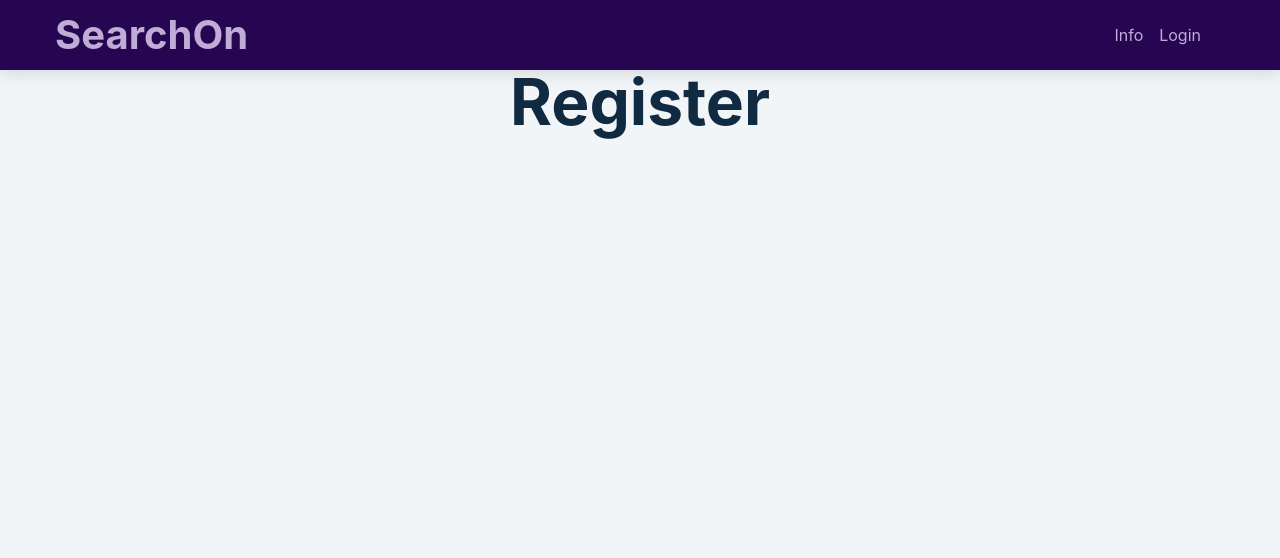
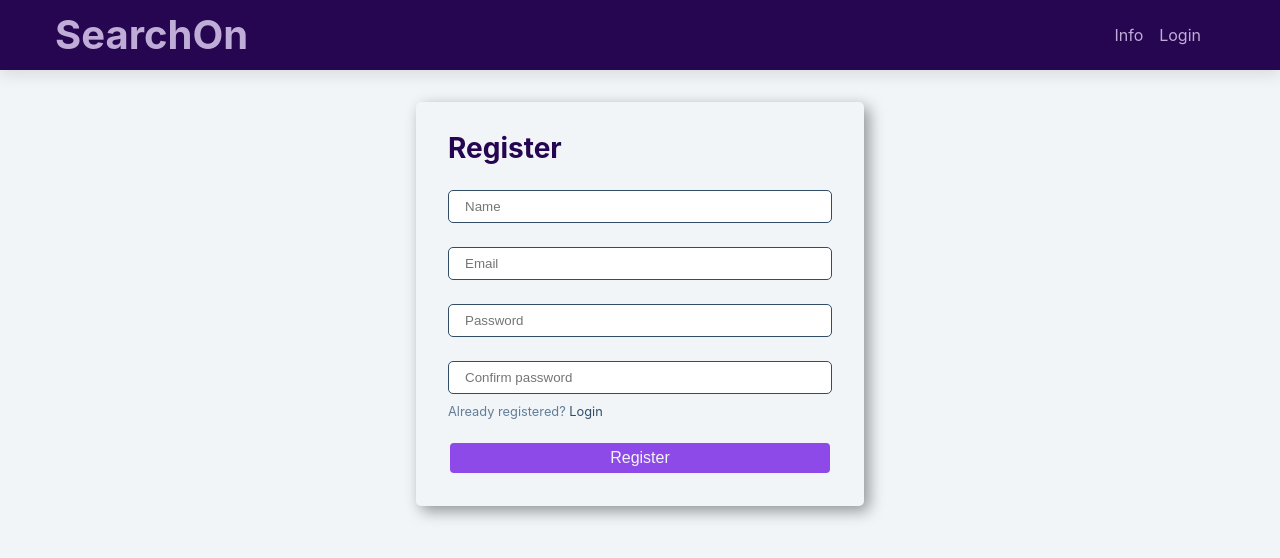
Before and after one commit to sara-gray/search-on, a React (Create React App) app in the folder frontend/: page /register in a window 1280 px wide. Shown: the top 558 px of the page. Built offline with nearby package versions, Linux system fonts and the light colour scheme.

Commit message:
login pages

```diff
--- a/frontend/src/index.css
+++ b/frontend/src/index.css
@@ -10,9 +10,9 @@ Variables
 	--clr-primary-mid: hsl(266, 78%, 60%);
 	--clr-primary-light: hsl(266, 34%, 76%);
 	/* secondary color*/
-	--clr-secondary-dark: hsl(193, 86%, 17%);
-	--clr-secondary-mid: hsl(193, 78%, 60%);
-	--clr-secondary-light: hsl(193, 34%, 76%);
+	--clr-secondary-dark: hsl(49, 86%, 17%);
+	--clr-secondary-mid: hsl(49, 77%, 58%);
+	--clr-secondary-light: hsl(49, 34%, 76%);
 
 	/* darkest grey - used for headings */
 	--clr-grey-dark: hsl(209, 61%, 16%);
@@ -270,6 +270,12 @@ nav {
 .btn.primary a {
 	color: var(--clr-grey-light);
 }
+.btn.primary a:hover {
+	color: var(--clr-grey-dark);
+}
+.btn a:hover {
+	color: var(--clr-secondary-dark);
+}
 
 .btn:hover {
 	color: var(--clr-primary-light);
@@ -514,3 +520,37 @@ nav {
 	width: 5rem;
 	height: 5rem;
 }
+
+/*
+===============
+Login/Registration
+===============
+*/
+
+.login-form {
+	position: relative;
+	max-width: 50vw;
+	width: 35vw;
+	margin: 2rem auto;
+
+	background-color: var(--clr-grey-light);
+	box-shadow: var(--dark-popout);
+	color: var(--clr-primary-dark);
+	min-height: 50vh;
+	border: transparent;
+	border-radius: 5px;
+	padding: 2rem;
+}
+
+.form-control {
+	display: flex;
+	flex-direction: column;
+	justify-content: center;
+	align-content: center;
+}
+.login {
+	border: 1px solid var(--clr-grey-mid);
+	padding: 0.5rem 1rem;
+	border-radius: 5px;
+	margin: 1rem 0 0.5rem 0;
+}
--- a/frontend/src/pages/Login.js
+++ b/frontend/src/pages/Login.js
@@ -1,24 +1,43 @@
-import React from 'react'
+import React, { useState } from 'react'
+import { Link } from 'react-router-dom'
 import { notify } from '../components/notify'
 
 const Login = () => {
+	const [email, setEmail] = useState('')
+	const [password, setPassword] = useState('')
+
+	const handleClick = (e) => {
+		e.preventDefault()
+		alert('time to login')
+	}
+
 	return (
-		<div className='section' style={{ marginTop: '2rem' }}>
-			<div className=' card large-card'>
-				<h2>Coming soon...</h2>
-				<br />
-				<p>You will soon be able to login and build your own wordsearches.</p>
-				<p>Each grid is fully customisable: </p>
-				<ul style={{ listStyleType: 'circle' }}>
-					<li>Title</li>
-					<li>Description</li>
-					<li>
-						Words - you can include more than one word e.g. 'my name' will by
-						'myname' in the grid
-					</li>
-					<li>Grid size - horizontal by vertical</li>
-				</ul>
-			</div>
+		<div className='section'>
+			<form className='login-form'>
+				<h3>Login</h3>
+				<div className='form-control'>
+					<input
+						type='email'
+						className='login'
+						placeholder='Email'
+						value={email}
+						onChange={(e) => setEmail(e.target.value)}
+					/>
+					<input
+						type='password'
+						className='login'
+						placeholder='Password'
+						value={password}
+						onChange={(e) => setPassword(e.target.value)}
+					/>
+					<p style={{ fontSize: '0.8rem' }}>
+						Not registered? <Link to='/register'>Register</Link>
+					</p>
+					<button type='button' onClick={handleClick} className='btn primary'>
+						Login
+					</button>
+				</div>
+			</form>
 		</div>
 	)
 }
--- a/frontend/src/pages/Register.js
+++ b/frontend/src/pages/Register.js
@@ -1,9 +1,60 @@
-import React from 'react'
+import React, { useState } from 'react'
+import { Link } from 'react-router-dom'
+import { notify } from '../components/notify'
 
 const Register = () => {
+	const [name, setName] = useState('')
+	const [email, setEmail] = useState('')
+	const [password, setPassword] = useState('')
+	const [confirmPassword, setConfirmPassword] = useState('')
+
+	const handleClick = (e) => {
+		e.preventDefault()
+		alert('time to register')
+	}
+
 	return (
-		<div>
-			<h1 style={{ textAlign: 'center' }}>Register</h1>
+		<div className='section'>
+			<form className='login-form'>
+				<h3>Register</h3>
+				<div className='form-control'>
+					<input
+						type='text'
+						className='login'
+						placeholder='Name'
+						value={name}
+						onChange={(e) => setName(e.target.value)}
+					/>
+					<input
+						type='email'
+						className='login'
+						placeholder='Email'
+						value={email}
+						onChange={(e) => setEmail(e.target.value)}
+					/>
+					<input
+						type='password'
+						className='login'
+						placeholder='Password'
+						value={password}
+						onChange={(e) => setPassword(e.target.value)}
+					/>
+
+					<input
+						type='password'
+						className='login'
+						placeholder='Confirm password'
+						value={confirmPassword}
+						onChange={(e) => setConfirmPassword(e.target.value)}
+					/>
+					<p style={{ fontSize: '0.8rem' }}>
+						Already registered? <Link to='/login'>Login</Link>
+					</p>
+					<button type='button' onClick={handleClick} className='btn primary'>
+						Register
+					</button>
+				</div>
+			</form>
 		</div>
 	)
 }
```
